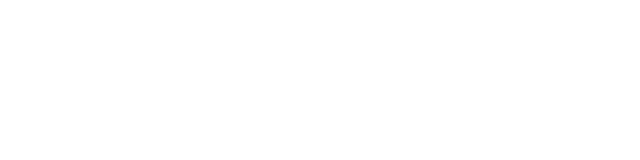
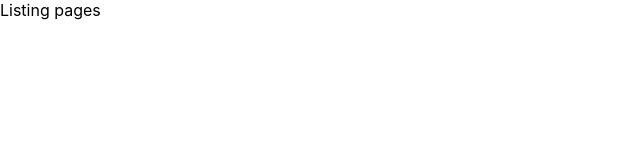
Before and after one commit to Thaweesak-sai/e-commerce-react, a React (Create React App) app: page /listing in a window 1280 px wide. Shown: the top 160 px of the page, without its empty margins (0-640 px from the left). Built offline with nearby package versions, Linux system fonts and the light colour scheme.

Commit message:
format prettier

```diff
--- a/package.json
+++ b/package.json
@@ -26,7 +26,8 @@
     "start": "react-scripts start",
     "build": "react-scripts build",
     "test": "react-scripts test",
-    "eject": "react-scripts eject"
+    "eject": "react-scripts eject",
+    "prettier-format": "prettier --config .prettierrc 'src/**/*.ts' --write"
   },
   "eslintConfig": {
     "extends": [
--- a/src/components/App.tsx
+++ b/src/components/App.tsx
@@ -1,10 +1,11 @@
-import React, { ReactElement } from "react";
-import "../App.css";
+import { Card } from 'antd';
+import React from 'react';
+import '../App.css';
 
-const App: React.FC = (): ReactElement => {
+const App: React.FC = () => {
   return (
     <div className="App">
-      <header className="App-header">Hello world!</header>
+      <Card title="Listing"></Card>
     </div>
   );
 };
--- /dev/null
+++ b/src/components/listing.tsx
@@ -0,0 +1,7 @@
+import React from 'react';
+
+const Listing: React.FC = () => {
+  return <div> Listing pages</div>;
+};
+
+export default Listing;
--- a/src/pages/home.tsx
+++ b/src/pages/home.tsx
@@ -1,7 +1,7 @@
-import React, { ReactElement } from "react";
-import App from "../components/App";
+import React from 'react';
+import App from '../components/App';
 
-const Home: React.FC = (): ReactElement => {
+const Home: React.FC = () => {
   return <App />;
 };
 
--- /dev/null
+++ b/src/pages/listing.tsx
@@ -0,0 +1,8 @@
+import React from 'react';
+import Listing from '../components/listing';
+
+const ListingPage: React.FC = () => {
+  return <Listing />;
+};
+
+export default ListingPage;
--- a/src/routes/router.tsx
+++ b/src/routes/router.tsx
@@ -1,13 +1,17 @@
-import React, { ReactElement } from "react";
-import { BrowserRouter, Route, Switch } from "react-router-dom";
-import Home from "../pages/home";
+import React, { ReactElement } from 'react';
+import { BrowserRouter, Route, Switch } from 'react-router-dom';
+import Home from '../pages/home';
+import ListingPage from '../pages/listing';
 
-const Router: React.FC = (): ReactElement => {
+const Router: React.FC = () => {
   return (
     <BrowserRouter>
       <Switch>
         <Route path="/" exact={true}>
-          <Home/>
+          <Home />
+        </Route>
+        <Route path="/listing">
+          <ListingPage />
         </Route>
       </Switch>
     </BrowserRouter>
```
